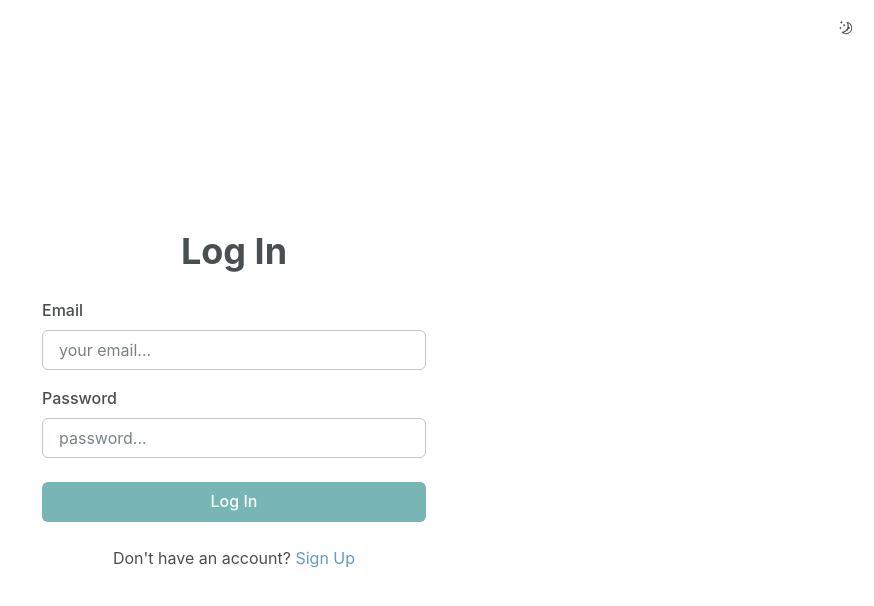
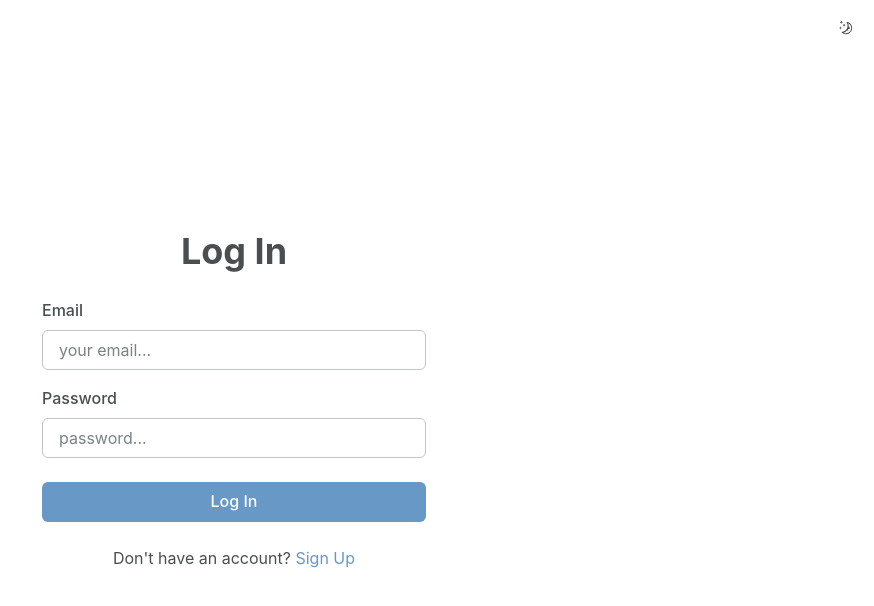
Before and after one commit to Myoschen/social-media-app, a React (Vite) app: page /auth/login in a window 1280 px wide. Shown: the top 606 px of the page, without its empty margins (406-1280 px from the left). Built offline with nearby package versions, Linux system fonts and the light colour scheme; no server answers.

Commit message:
:lipstick: use default color scheme

```diff
--- a/src/pages/login.tsx
+++ b/src/pages/login.tsx
@@ -50,14 +50,7 @@ function LoginPage() {
             <FormErrorMessage>{errors.password.message}</FormErrorMessage>
           ) : null}
         </FormControl>
-        <Button
-          mt="4"
-          type="submit"
-          colorScheme="teal"
-          size="md"
-          w="full"
-          isLoading={loading}
-        >
+        <Button mt="4" type="submit" size="md" w="full" isLoading={loading}>
           Log In
         </Button>
       </form>
--- a/src/pages/sign-up.tsx
+++ b/src/pages/sign-up.tsx
@@ -80,14 +80,7 @@ function SignUpPage() {
             </FormErrorMessage>
           ) : null}
         </FormControl>
-        <Button
-          mt="4"
-          type="submit"
-          colorScheme="teal"
-          size="md"
-          w="full"
-          isLoading={loading}
-        >
+        <Button mt="4" type="submit" size="md" w="full" isLoading={loading}>
           Sign Up
         </Button>
       </form>
```
